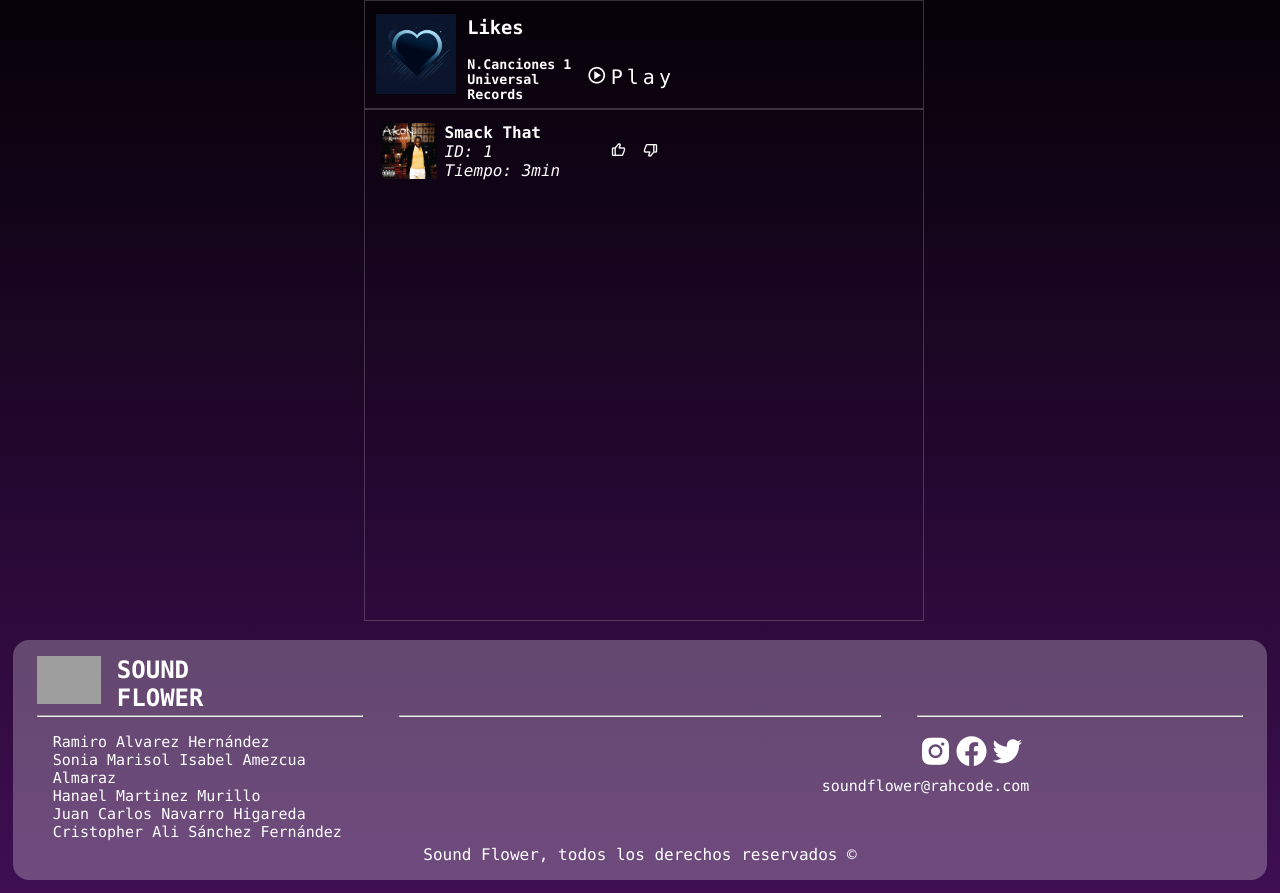
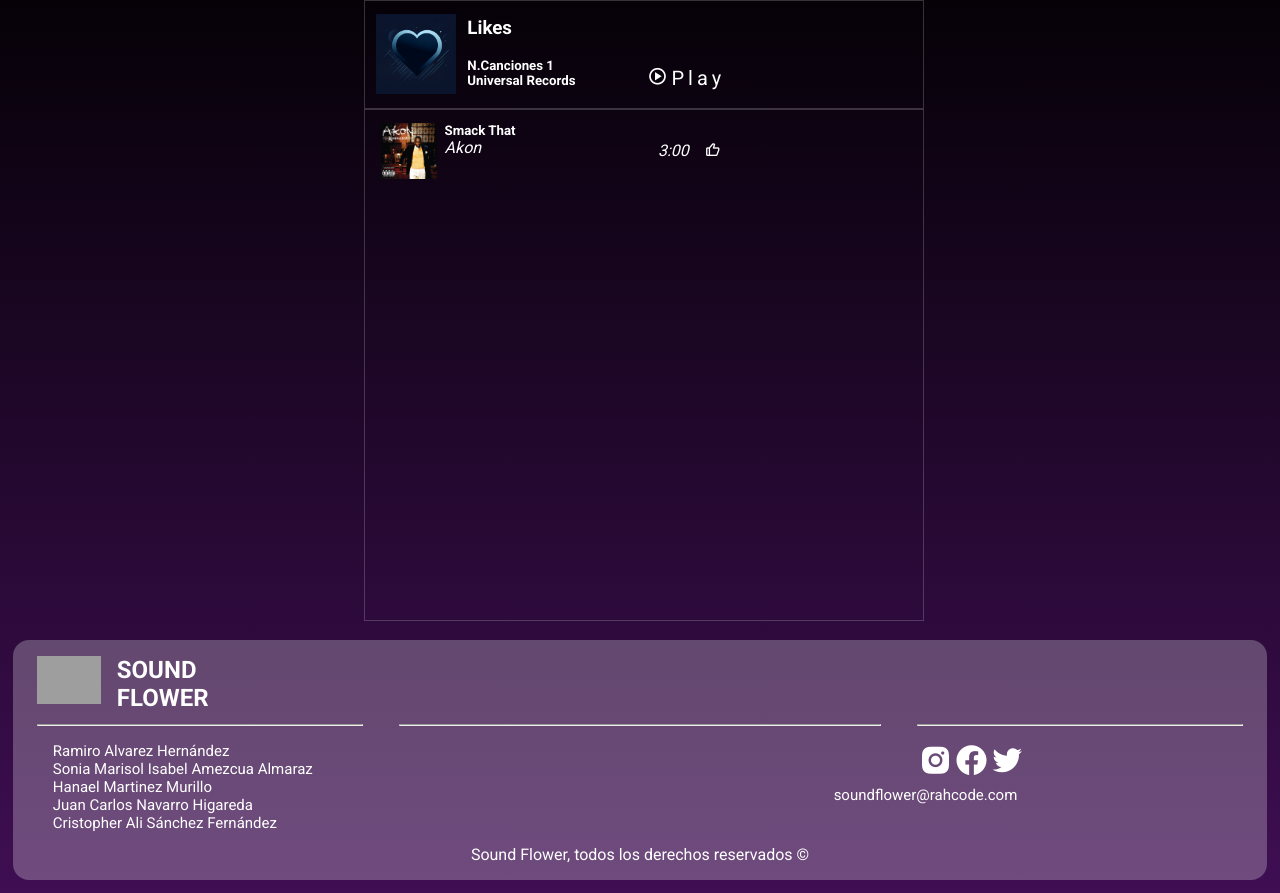
Before and after one commit to milosnowcat/sound-flower, a PHP site: page /likes.php in a window 1280 px wide. Shown: the part 83-976 px from the top of the page. Run offline with PHP 8.4, Linux system fonts and the light colour scheme; a user stored in the database is signed in; data comes from the database, SQL or seed files in the repository; tables that the repository leaves empty hold one stand-in row (values such as "Sample post"); grey boxes are pictures that could not be loaded.

Commit message:
cabios muy grandes jaja
se cambio lo de css y pequeñas cosas

```diff
--- a/assets/css/lista.css
+++ b/assets/css/lista.css
@@ -1,16 +1,4 @@
 @import url(style.css);
-*{
-    margin: 0%;
-    padding: 0%;
-    box-sizing: border-box;
-    color: #fff;
-}
-body{
-    width: 100%;
-    height: 100%;
-    background: linear-gradient(180deg, #000 0%, #000 0.01%, #3f0e53 100%);
-    font-family: consolas;
-}
 main{
     width: 35rem;
     height: 40rem;
@@ -40,6 +28,11 @@ img{
     float: left;
     width: 60%;
     height: 70%;
+
+    overflow: hidden;
+    white-space: nowrap;
+    text-overflow: ellipsis;
+    max-width: 100%;
 }
 
 .c1{
@@ -53,7 +46,7 @@ img{
     overflow: hidden;
     transition: 0.2s;
     float: right;
-    margin-right: 35%;
+    margin-right: 20%;
     margin-bottom: 2rem;
 }
 .c1:hover{
@@ -136,11 +129,6 @@ img{
     text-decoration: none;
     overflow: hidden;
     transition: 0.2s;
-
-    overflow: hidden;
-    white-space: nowrap;
-    text-overflow: ellipsis;
-    max-width: 100%;
 }
 .cancion:hover{
     opacity: 75%;
@@ -177,7 +165,7 @@ img{
     margin-left: 4rem;
 }
 .body-likes{
-    width: 65%;
+    width: 55%;
     height: 100%;
     float: right;
     display: flex;
@@ -189,3 +177,13 @@ i{
 div{
     width: 1rem;
 }
+.nomm{
+    overflow: hidden;
+    display: flex;
+    white-space: nowrap;
+    text-overflow: ellipsis;
+    width: 40%;
+    display: -webkit-box;
+    -webkit-line-clamp: 2;
+    -webkit-box-orient: vertical;
+}
--- a/assets/php/conexion.php
+++ b/assets/php/conexion.php
@@ -4,6 +4,7 @@ $user = "root";
 $pass = "";
 $db = "sound";
 $conn = mysqli_connect($host, $user, $pass, $db);
+mysqli_set_charset($conn,'utf8');
 
 if (!$conn){
     echo '<h1>Ha ocurrido un error al conectar con la base de datos >:3</h1><img src="/assets/img/cat.jpeg" alt="gato">';
--- a/assets/php/pago.php
+++ b/assets/php/pago.php
@@ -6,7 +6,6 @@
     }
 
     require_once('conexion.php');
-    mysqli_set_charset($conn,'utf8');
     $usuario=$_SESSION['id'];
     if($_POST){
         $active=$_POST['nombre'];
--- a/likes.php
+++ b/likes.php
@@ -4,7 +4,6 @@
         header('Location: login.html');
     }
     require_once('assets/php/conexion.php');
-
     $id=$_SESSION['id'];
     $creador=$_SESSION['nombre'];
     $nCanciones=0;
@@ -54,7 +53,9 @@
                     <i class='bx bx-play-circle'></i>
                 </a>
                 <h5>N.Canciones <?php echo $nCanciones?> </h5>
-                <h5> <?php echo $creador ?> </h5>
+                <article class="nomm">
+                    <h5> <?php echo $creador ?> </h5>
+                </article>
             </article>
         </section>
         <section class="body-list">
@@ -76,14 +77,24 @@
                             </article>
                             <article class="body-contenido">
                                 <article class="body-likes">
+                                    <em><?php echo $mostrarCan['Duracion'] ?>:00</em>
+                                    <div></div>
                                     <a href="assets/php/like.php?cancion=<?php echo $mostrarCan['Id'] ?>"><i class='bx bx-like'></i></a>
-                                    <div></div>
-                                    <a href="##"><i class='bx bx-dislike'></i></a>
                                 </article>
-                                <h1><?php echo $mostrarCan['Nombre'] ?></h1>
+                                <article class="nomm">
+                                    <h1><?php echo $mostrarCan['Nombre']; ?></h1>
+                                </article>
                                 <em>
-                                    ID: <?php echo $mostrarCan['Id'] ?><br>
-                                    Tiempo: <?php echo $mostrarCan['Duracion'] ?>min
+                                    <?php
+                                        $sqlAr = "SELECT * FROM cancion_artista WHERE Id_Cancion = '{$mostrarCan['Id']}'";
+                                        $envAr=mysqli_query($conn,$sqlAr);
+                                        $mosAr=mysqli_fetch_array($envAr);
+
+                                        $sqlAr2 = "SELECT * FROM artistas WHERE Id = '{$mosAr['Id_Artista']}'";
+                                        $envAr2=mysqli_query($conn,$sqlAr2);
+                                        $mosAr2=mysqli_fetch_array($envAr2);
+                                    ?>
+                                    <?php echo $mosAr2['Nombre'] ?><br>
                                 </em>
                             </article>
                         </article>
--- a/usuario.php
+++ b/usuario.php
@@ -4,7 +4,6 @@
         header('Location: login.html');
     }
     require_once('assets/php/conexion.php');
-    mysqli_set_charset($conn,'utf8');
     $usuario=$_SESSION['id'];
     $sql="SELECT * FROM usuarios WHERE Id = '$usuario'";
     $envio=mysqli_query($conn,$sql);
```
Also changed, not shown: assets/css/login.css (+1 -14 lines), assets/css/pago.css (+0 -13 lines), assets/css/perfil.css (+2 -13 lines), assets/css/popi.css (+0 -11 lines), playlist.php (+18 -6 lines).
